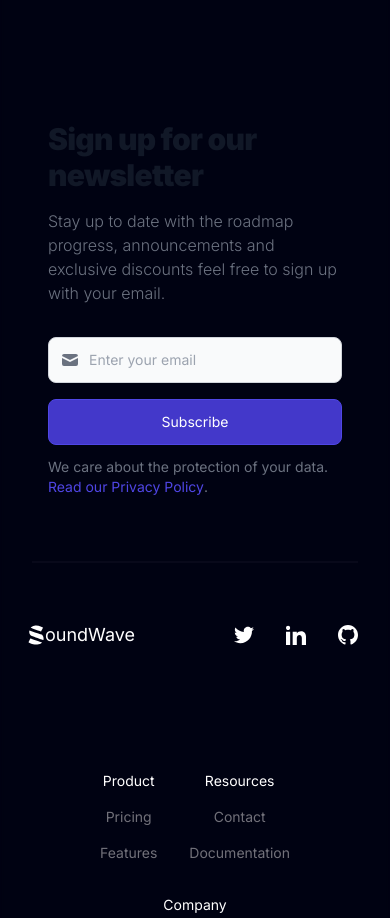
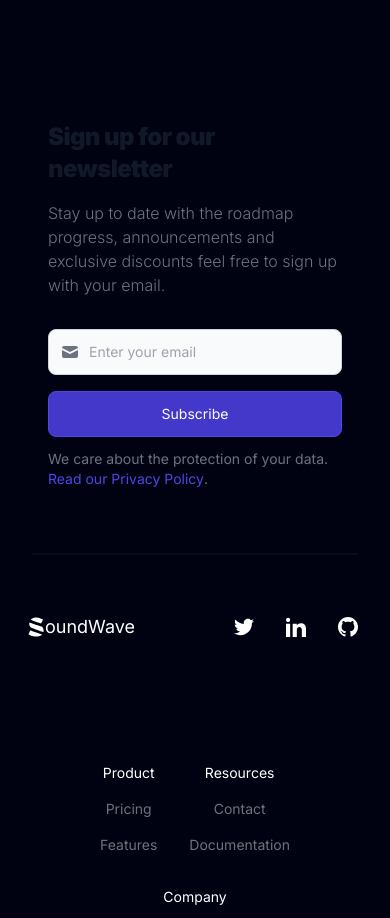
Before and after one commit to gabrielccarvalho/SoundWave, a Next.js app: page / in a window 390 px wide. Shown: the part 807-1725 px from the top of the page. Built offline with nearby package versions, Linux system fonts and the light colour scheme.

Commit message:
:bug: fix(Newsletter): fix responsive

```diff
--- a/src/containers/Home/NewsLetter.tsx
+++ b/src/containers/Home/NewsLetter.tsx
@@ -7,7 +7,7 @@ const NewsLetter = () => {
 				<section className="my-8">
 					<div className="py-8 px-4 mx-auto max-w-screen-xl lg:py-16 lg:px-6">
 						<div className="mx-auto max-w-screen-md sm:text-center">
-							<h2 className="mb-4 text-3xl tracking-tight font-extrabold text-gray-900 sm:text-4xl dark:text-white">Sign up for our newsletter</h2>
+							<h2 className="mb-4 text-2xl tracking-tight font-extrabold text-gray-900 sm:text-4xl dark:text-white">Sign up for our newsletter</h2>
 							<p className="mx-auto mb-8 max-w-2xl font-light text-gray-500 md:mb-12 sm:text-xl dark:text-gray-400">Stay up to date with the roadmap progress, announcements and exclusive discounts feel free to sign up with your email.</p>
 							<form action="#">
 								<div className="items-center mx-auto mb-3 space-y-4 max-w-screen-sm sm:flex sm:space-y-0">
```
